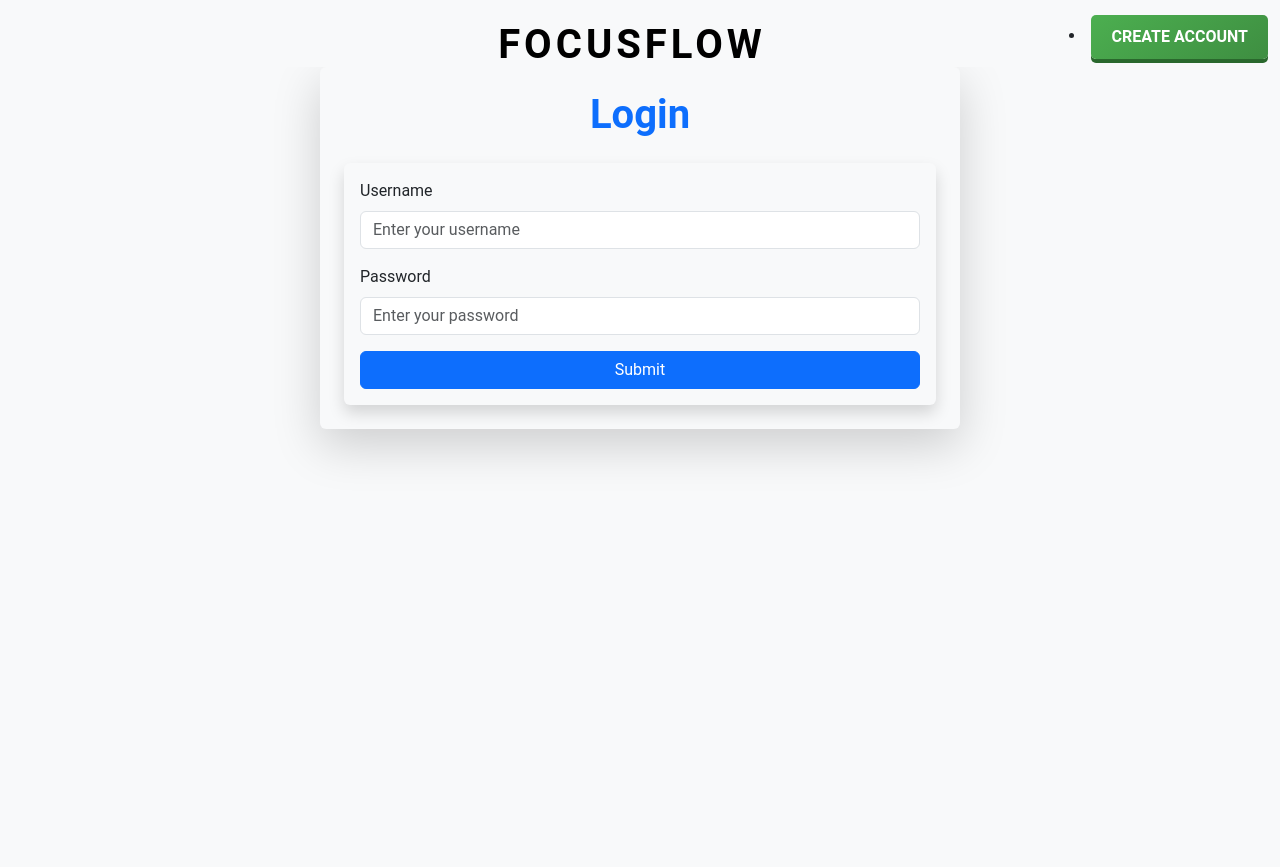
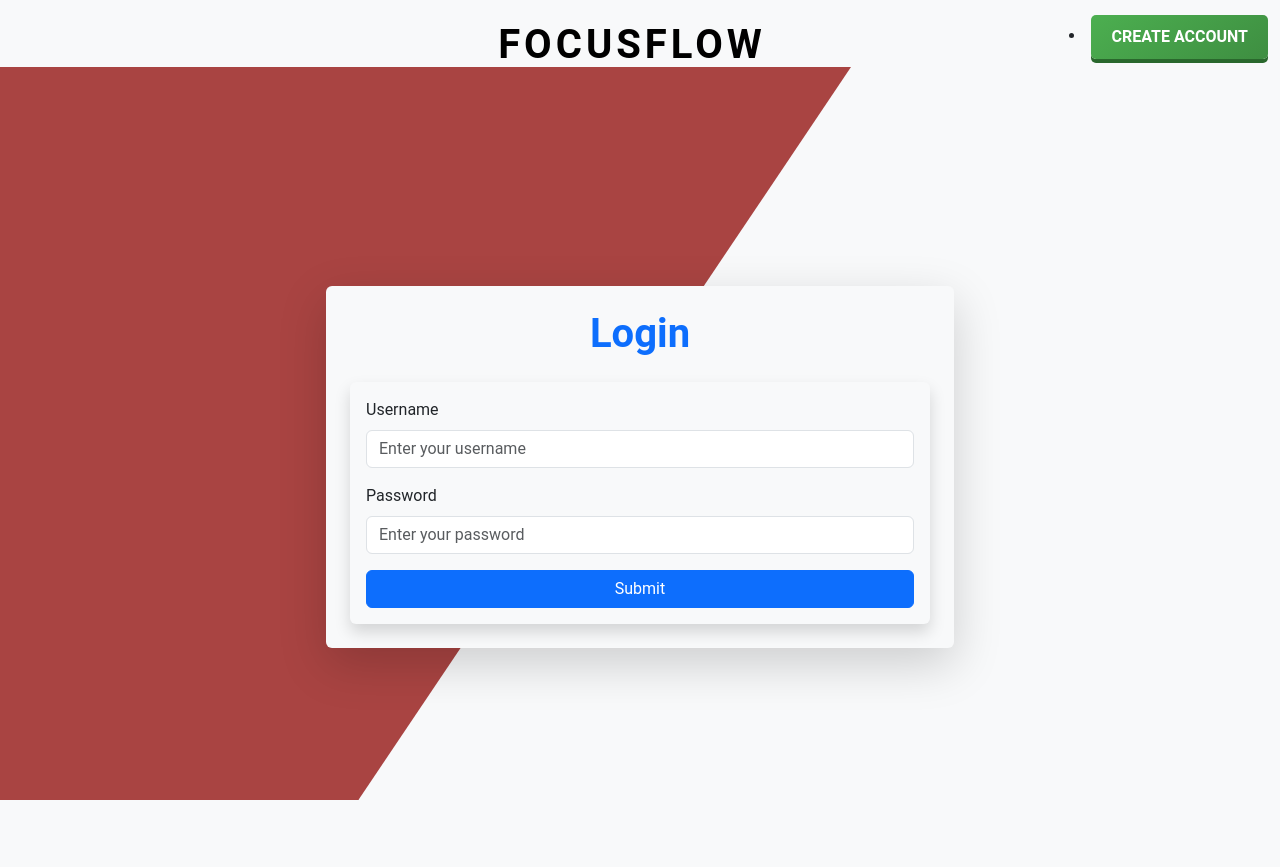
Before and after one commit to KaceyStarr/CSCI3340, a Django app: page / in a window 1280 px wide; the page is wider, and only the part inside the window is pictured. Before the commit the page ends 458 px from the top of that part, so only its background shows below. Run offline with Django 5.2, Linux system fonts and the light colour scheme.

Commit message:
Homehtmlrefined

```diff
--- a/app/templates/home.html
+++ b/app/templates/home.html
@@ -1,21 +1,8 @@
 {% extends 'base.html' %}
 {% block content %}
 
-<style>
-  .red-shape {
-    position: absolute;
-    top: 0;
-    left: 0;
-    width: 140%;
-    height: 100vh;
-    background: #a94442;
-    clip-path: polygon(0 0, 50% 0, 20% 100%, 0 100%);
-    z-index: -1;
-    box-shadow: 5px 5px 15px 5px rgba(0, 0, 0, 0.3);
-  }
-</style>
-
-<div class="col-md-6 offset-md-3 shadow-lg p-4 rounded bg-light">
+<div class="container-fluid d-flex justify-content-center align-items-center" style="min-height: 100vh;">
+  <div class="col-md-6 shadow-lg p-4 rounded bg-light">
     {% if user.is_authenticated %}
       <h1 class="text-center text-danger mb-4">Welcome, {{ user.username }}!</h1>
       <div class="mt-4">
@@ -134,11 +121,16 @@
       </form>
     {% endif %}
   </div>
+</div>
+
+<!-- The red shape background -->
+<div class="red-shape"></div>
 
 <style>
   body {
     background-color: #f8f9fa;
     font-family: 'Roboto', sans-serif;
+    position: relative; /* Ensure the red shape is positioned correctly relative to the body */
   }
   h1, h2 {
     font-weight: 700;
@@ -173,6 +165,17 @@
     background-color: #c82333;
     border-color: #bd2130;
   }
+  .red-shape {
+    position: absolute;
+    top: 0;
+    left: 0;
+    width: 140%;
+    height: 100vh;
+    background: #a94442;
+    clip-path: polygon(0 0, 50% 0, 20% 100%, 0 100%);
+    z-index: -1;
+    box-shadow: 5px 5px 15px 5px rgba(0, 0, 0, 0.3);
+  }
 </style>
 
 {% endblock %}
```
Lines whose indentation alone changed are shown as unchanged.
